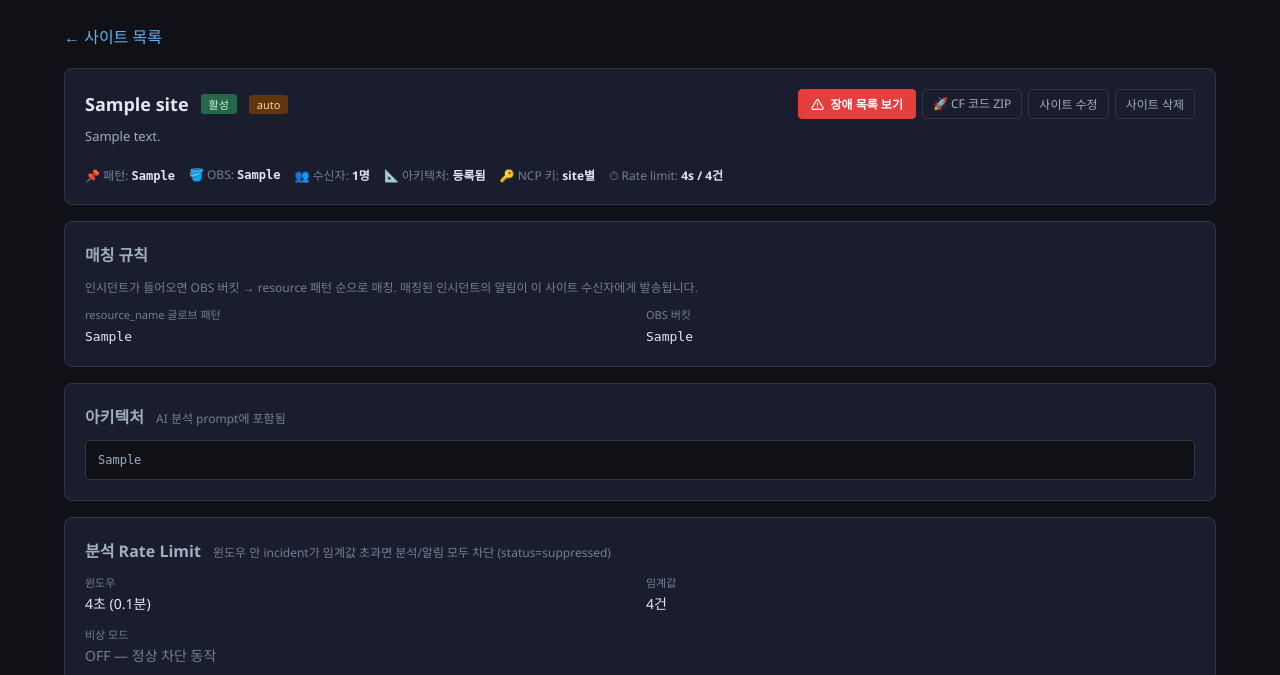
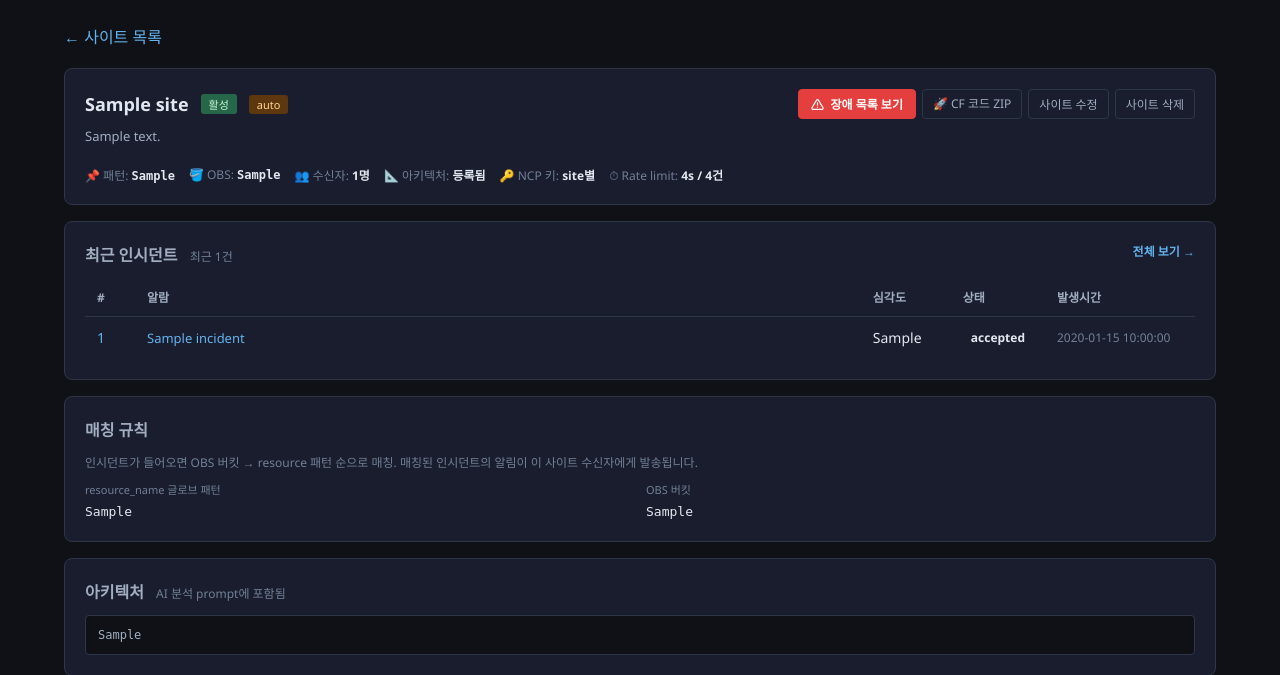
Before and after one commit to Soojong94/ai-incident-response, a FastAPI app: page /sites/1 in a window 1280 px wide. Shown: the part 61-736 px from the top of the page. Run offline with FastAPI, Linux system fonts and the light colour scheme; the visitor is signed in with stand-in values (Sample User, id 1); tables that the repository leaves empty hold one stand-in row (values such as "Sample post").

Commit message:
Show recent incidents on site detail page
10 most recent incidents per site in a table (id, alarm, severity, status,
time), with a "전체 보기" link to the filtered dashboard. View-only — does
not appear in edit mode.

Co-Authored-By: Claude Opus 4.7 (1M context) <noreply@anthropic.com>

```diff
--- a/src/main.py
+++ b/src/main.py
@@ -714,9 +714,15 @@ def site_detail_page(site_id: int, request: Request, db: Session = Depends(get_d
     if not site:
         raise HTTPException(status_code=404, detail="Site not found")
     notes = list_site_notes(db, site_id)
+    recent_incidents = get_incidents(db, skip=0, limit=10, site_id=site_id)
     return templates.TemplateResponse(
         request, "site_detail.html",
-        {"site": site, "notes": notes, "current_user": user},
+        {
+            "site": site,
+            "notes": notes,
+            "recent_incidents": recent_incidents,
+            "current_user": user,
+        },
     )
 
 
--- a/src/ui/templates/site_detail.html
+++ b/src/ui/templates/site_detail.html
@@ -81,6 +81,46 @@
     </div>
     <input id="s-desc" type="text" value="{{ site.description or '' }}" placeholder="설명" style="width:100%; padding:6px 10px; font-size:13px;">
   </div>
+</div>
+
+<!-- 최근 인시던트 (이 사이트) -->
+<div class="card view-only">
+  <h2>최근 인시던트
+    <span style="font-size:12px; color:var(--text-subtle); font-weight:normal; margin-left:8px;">
+      {% if recent_incidents %}최근 {{ recent_incidents | length }}건{% else %}없음{% endif %}
+    </span>
+    <a href="/?site_id={{ site.id }}" style="font-size:12px; margin-left:auto; float:right;">전체 보기 →</a>
+  </h2>
+  {% if recent_incidents %}
+  <table style="margin-top:0;">
+    <thead>
+      <tr>
+        <th style="width:50px;">#</th>
+        <th>알람</th>
+        <th style="width:90px;">심각도</th>
+        <th style="width:90px;">상태</th>
+        <th style="width:150px;">발생시간</th>
+      </tr>
+    </thead>
+    <tbody>
+      {% for inc in recent_incidents %}
+      <tr>
+        <td><a href="/incidents/{{ inc.id }}">{{ inc.id }}</a></td>
+        <td style="font-size:13px;"><a href="/incidents/{{ inc.id }}">{{ inc.alarm_name or '-' }}</a></td>
+        <td>{% if inc.severity %}<span class="sev-{{ inc.severity }}">{{ inc.severity }}</span>{% else %}-{% endif %}</td>
+        <td><span class="badge badge-{{ inc.status }}">{{ inc.status }}</span></td>
+        <td style="font-size:12px; color:var(--text-subtle); white-space:nowrap;">
+          {{ inc.alarm_time.strftime('%Y-%m-%d %H:%M:%S') if inc.alarm_time else '-' }}
+        </td>
+      </tr>
+      {% endfor %}
+    </tbody>
+  </table>
+  {% else %}
+  <p style="color:var(--text-faint); font-size:13px; padding:14px 0; text-align:center;">
+    아직 이 사이트로 매칭된 인시던트가 없습니다.
+  </p>
+  {% endif %}
 </div>
 
 <!-- 매칭 규칙 카드 -->
```
